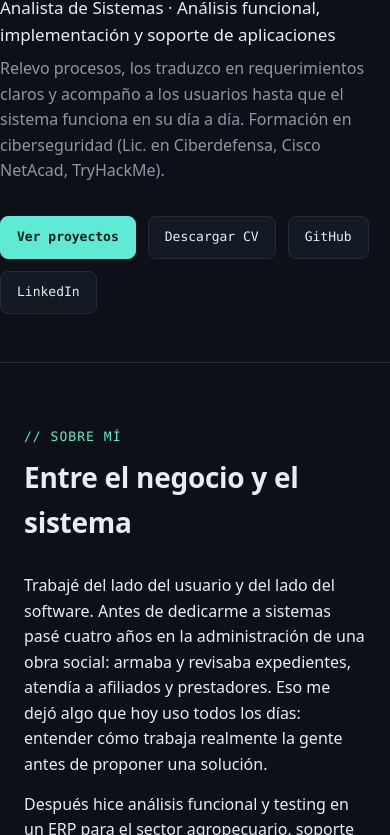
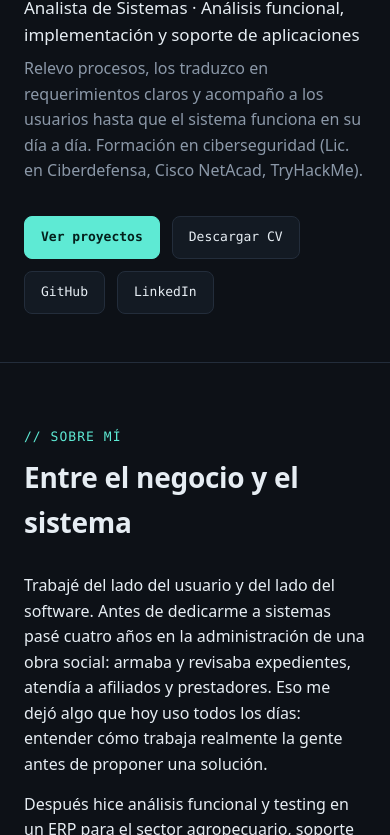
Before and after one commit to UrielIvanBarrios/portfolio, a plain HTML site: page index.html in a window 390 px wide. Shown: the part 218-1053 px from the top of the page. Drawn offline with Linux system fonts and the light colour scheme.

Commit message:
Corrige margen lateral del inicio en mobile y oculta link a demo inexistente

```diff
--- a/index.html
+++ b/index.html
@@ -30,7 +30,7 @@
   nav a:hover{color:var(--text);text-decoration:none}
 
   /* hero */
-  .hero{padding:96px 0 72px}
+  .hero{padding-top:96px;padding-bottom:72px}
   .prompt{font-family:var(--mono);font-size:13px;color:var(--muted);margin-bottom:18px}
   .prompt b{color:var(--accent);font-weight:500}
   h1{font-size:clamp(36px,6vw,56px);line-height:1.05;margin:0 0 14px;letter-spacing:-.02em}
@@ -98,7 +98,7 @@
     nav{display:none}
     .grid2{grid-template-columns:1fr}
     .tl li{grid-template-columns:1fr;gap:4px}
-    .hero{padding:64px 0 48px}
+    .hero{padding-top:64px;padding-bottom:48px}
   }
 </style>
 </head>
@@ -182,7 +182,9 @@
           <strong>Cómo usé IA.</strong> El relevamiento, el modelo de datos, las reglas de negocio y la primera parte del backend los hice yo. Para completar el backend (incluida la autenticación) y para el frontend trabajé con IA. Mi rol fue definir qué construir, revisar el código capa por capa (controller, service, repository) y validar el comportamiento con la suite de pruebas.
         </div>
         <div class="links">
+          <!-- Activar cuando la demo esté online:
           <a href="https://club.urielivanbarrios.dev" rel="noopener">→ demo (datos ficticios)</a>
+          -->
           <a href="https://github.com/UrielIvanBarrios/club-imperio-backend" rel="noopener">→ repo backend</a>
         </div>
       </article>
```
